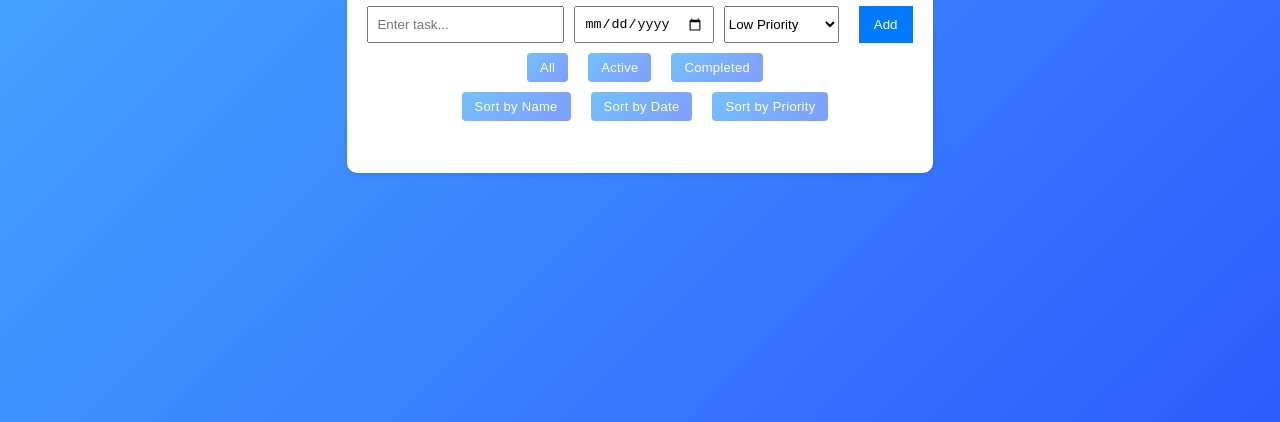
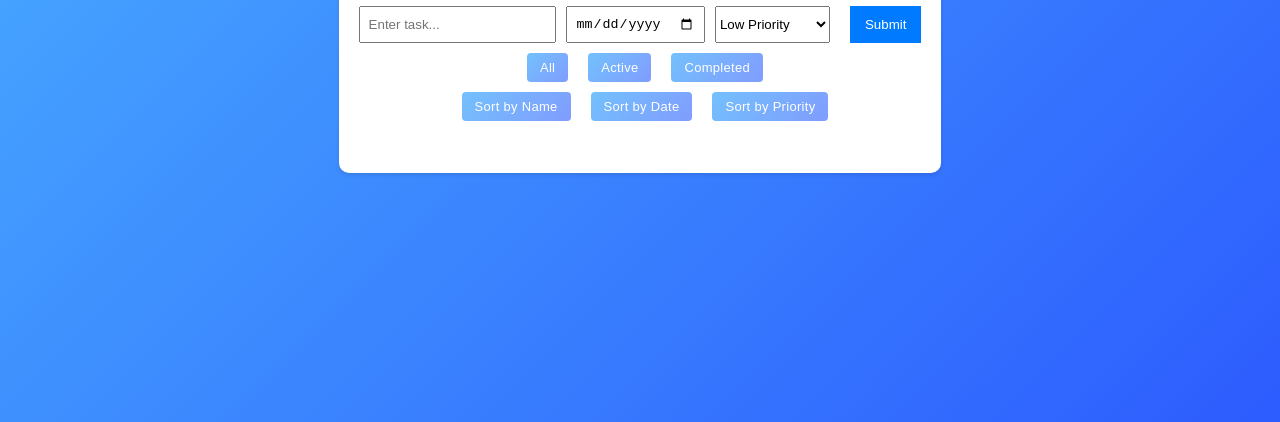
Before and after one commit to irachrist1/to-do-manager, a plain HTML site: page sourcecode/index.html in a window 1280 px wide. Shown: the part 378-800 px from the top of the page. Drawn offline with Linux system fonts and the light colour scheme.

Commit message:
This web-based to-do list application allows users to manage their tasks efficiently. Users can add, delete, and prioritize tasks with a clean and user-friendly interface.

```diff
--- a/sourcecode/index.html
+++ b/sourcecode/index.html
@@ -3,6 +3,9 @@
 <link rel="stylesheet" href="styles.css">
 <body>
   <div class="container">
+
+
+    <!-- DarkMode Design  -->
 
     <div class="dark-mode-switch">
       <label for="darkModeToggle">Dark Mode:</label>
@@ -10,6 +13,8 @@
     </div>
 
     <h1>To-Do List</h1>
+
+    <!-- The section where every aspect of the design and visual elements is designed and planned -->
 
     <div class="input-container">
       <input type="text" id="taskInput" class="task-input" placeholder="Enter task...">
@@ -19,8 +24,10 @@
         <option value="medium">Medium Priority</option>
         <option value="high">High Priority</option>
       </select>
-      <button onclick="addTask()">Add</button>
+      <button onclick="addTask()">Submit</button>
     </div>
+
+    <!-- The Buttons for sorting and filtering everything -->
 
     <div class="filter-container">
       <button class="clear-btn" onclick="filterTasks('all')">All</button>
@@ -36,6 +43,8 @@
 
     <ul id="taskList"></ul>
   </div>
+
+   <!-- for easirly editing the lists and adding more functionality like deleting them and so on -->
 
   <div id="editTaskModal" class="modal">
     <div class="modal-content">
--- a/sourcecode/styles.css
+++ b/sourcecode/styles.css
@@ -1,3 +1,5 @@
+/* Importing the font's And Google Font API */
+
 @import url('https://fonts.googleapis.com/css2?family=Poppins:wght@400;500;600;700&display=swap');
 
     body {
```
Also changed, not shown: sourcecode/script.js (+24 -0 lines).
